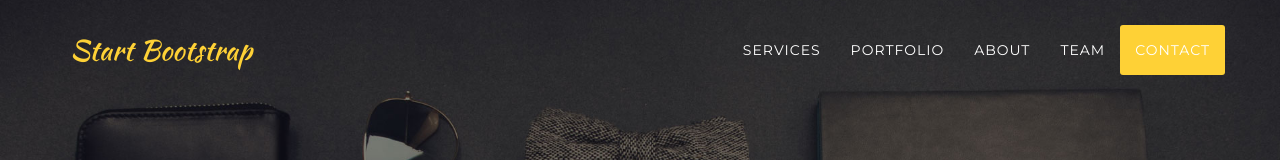
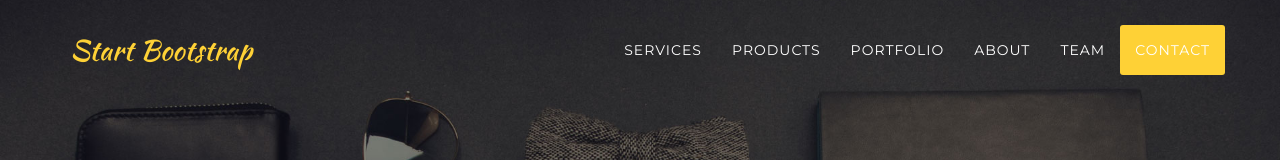
Before and after one commit to intervals-mining-lab/foarlab.org, a plain HTML site: page index.html in a window 1280 px wide. Shown: the top 160 px of the page. Drawn offline with nearby package versions, Linux system fonts and the light colour scheme; a web font is replaced by a local one.

Commit message:
Update index.html

```diff
--- a/index.html
+++ b/index.html
@@ -9,7 +9,7 @@
     <meta name="description" content="">
     <meta name="author" content="">
 
-    <title>Agency - Start Bootstrap Theme</title>
+    <titleFOA Research Laboratory</title>
 
     <!-- Bootstrap Core CSS -->
     <link href="css/bootstrap.min.css" rel="stylesheet">
@@ -57,6 +57,9 @@
                     </li>
                     <li>
                         <a class="page-scroll" href="#services">Services</a>
+                    </li>
+                    <li>
+                        <a class="page-scroll" href="#products">Products</a>
                     </li>
                     <li>
                         <a class="page-scroll" href="#portfolio">Portfolio</a>
```
